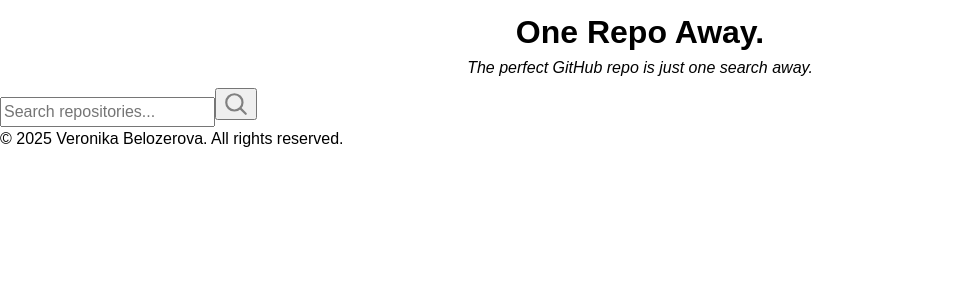
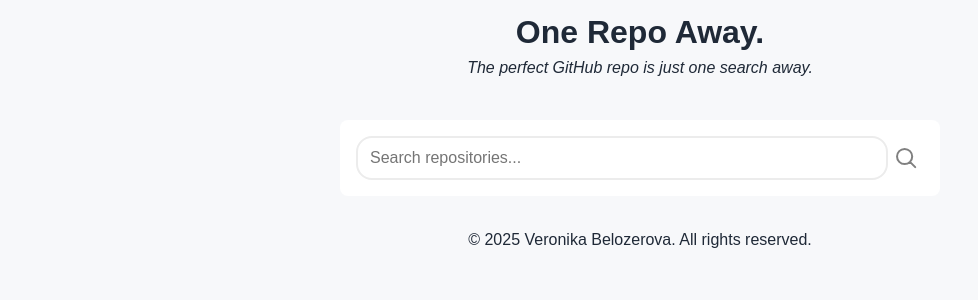
Before and after one commit to verobelo/github-repo-finder, a React (Vite) app in the folder one-repo-away/: page / in a window 1280 px wide. Shown: the top 300 px of the page, without its empty margins (0-978 px from the left). Built offline with nearby package versions, Linux system fonts and the light colour scheme; a web font is replaced by a local one.

Commit message:
Add search input style

```diff
--- a/one-repo-away/src/index.css
+++ b/one-repo-away/src/index.css
@@ -1,3 +1,12 @@
+:root {
+  --color-bgr-primary: #f7f8fa;
+  --color-bgr-secondary: #ffffff;
+  --color-text-primary: #1f2937;
+  --color-text-secondary: #6b7280;
+  --color-text-tertiary: #ececec;
+  --color-button: #3b82f6;
+}
+
 @font-face {
   font-family: "fira_codelight";
   src: url("firacode-variablefont_wght-webfont.woff2") format("woff2"),
@@ -16,6 +25,20 @@
 
 body {
   font-family: "open_sansregular", sans-serif;
+  background-color: var(--color-bgr-primary);
+  color: var(--color-text-primary);
+}
+
+.wrapper {
+  display: grid;
+  grid-template-columns: 1fr;
+  grid-template-rows: auto auto 1fr auto;
+  gap: 2rem;
+  min-height: 100vh;
+  width: 100%;
+  width: 600px;
+  max-width: 1200px;
+  margin: 0 auto;
 }
 
 header {
@@ -31,3 +54,45 @@ h1 {
 h1 {
   font-weight: 600;
 }
+footer {
+  text-align: center;
+}
+
+footer a {
+  color: var(--color-text-primary);
+}
+
+.search-bar {
+  background-color: var(--color-bgr-secondary);
+  display: flex;
+  align-items: center;
+  justify-content: center;
+  border-radius: 0.5rem;
+  width: 100%;
+  padding: 1rem;
+}
+
+.search-bar > input {
+  padding: 0.5rem 0.75rem;
+  border: 2px solid var(--color-text-tertiary);
+  background-color: var(--color-bgr-secondary);
+  border-radius: 1rem;
+  color: var(--color-text-secondary);
+  width: 100%;
+}
+input:focus,
+input:focus-visible {
+  border-color: var(--color-text-secondary);
+  outline: none;
+}
+
+.search-bar__button {
+  border: none;
+  background-color: transparent;
+  cursor: pointer;
+}
+
+.search-bar__button:hover {
+  transform: scale(1.2);
+  transition: all 0.2s ease-in-out;
+}
```
